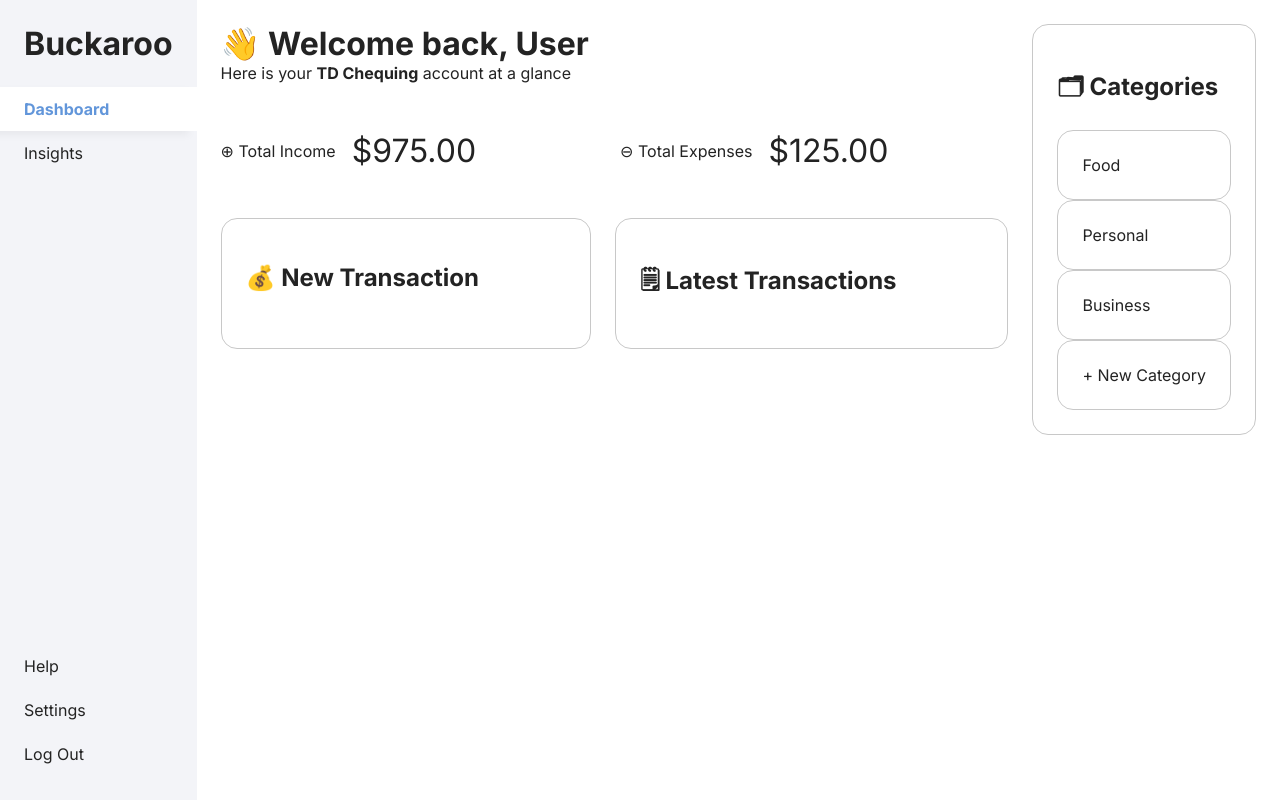
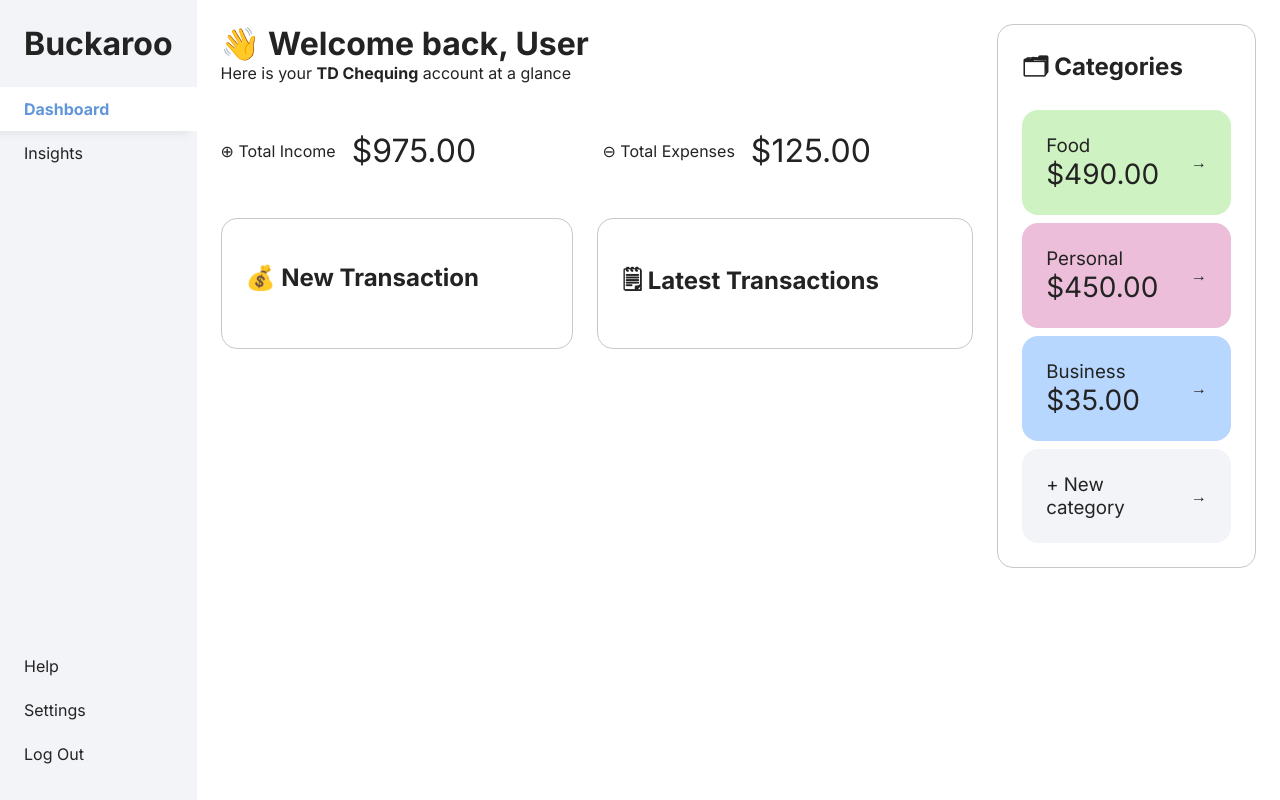
Before and after one commit to michaelti/buckaroo, a React (Create React App) app: page / in a window 1280 px wide. Built offline with nearby package versions, Linux system fonts and the light colour scheme.

Commit message:
Build out rudimentary category cards

```diff
--- /dev/null
+++ b/src/components/Categories.js
@@ -0,0 +1,19 @@
+import "./Categories.scss";
+import Card from "./Card";
+import CategoryCard from "./CategoryCard";
+
+function Categories() {
+    return (
+        <Card className="categories">
+            <h2 className="categories__title">🗂 Categories</h2>
+            <div className="categories__list">
+                <CategoryCard title="Food" amount="490" color="green" />
+                <CategoryCard title="Personal" amount="450" color="pink" />
+                <CategoryCard title="Business" amount="35" color="blue" />
+                <CategoryCard title="+ New category" />
+            </div>
+        </Card>
+    );
+}
+
+export default Categories;
--- /dev/null
+++ b/src/components/Categories.scss
@@ -0,0 +1,12 @@
+.categories {
+    &__title {
+        margin-top: 0;
+        white-space: nowrap;
+    }
+
+    &__list {
+        display: flex;
+        flex-direction: column;
+        gap: 0.5rem;
+    }
+}
--- /dev/null
+++ b/src/components/CategoryCard.js
@@ -0,0 +1,20 @@
+import "./CategoryCard.scss";
+
+function Category({ title, amount, color }) {
+    const currency = new Intl.NumberFormat("en-US", {
+        style: "currency",
+        currency: "USD",
+    });
+
+    return (
+        <div className={`category-card ${color ? `category-card--${color}` : ""}`}>
+            <div>
+                <h3 className="category-card__title">{title}</h3>
+                {amount && <span className="category-card__amount">{currency.format(amount)}</span>}
+            </div>
+            <div className="category-card__button">&rarr;</div>
+        </div>
+    );
+}
+
+export default Category;
--- /dev/null
+++ b/src/components/CategoryCard.scss
@@ -0,0 +1,35 @@
+@use '../styles/colors';
+
+.category-card {
+    display: flex;
+    align-items: center;
+    gap: 1rem;
+    background-color: colors.$light-neutral;
+    border-radius: 1rem;
+    padding: 1.5rem;
+
+    &__title {
+        margin: 0;
+        font-weight: normal;
+    }
+
+    &__amount {
+        font-size: 1.75rem;
+    }
+
+    &__button {
+        margin-left: auto;
+    }
+
+    &--green {
+        background-color: colors.$light-green;
+    }
+
+    &--pink {
+        background-color: colors.$light-pink;
+    }
+
+    &--blue {
+        background-color: colors.$light-blue;
+    }
+}
--- a/src/pages/Dashboard.js
+++ b/src/pages/Dashboard.js
@@ -1,5 +1,6 @@
 import "./Dashboard.scss";
 import MonthlySummary from "../components/MonthlySummary";
+import Categories from "../components/Categories";
 import Card from "../components/Card";
 
 function Dashboard() {
@@ -24,13 +25,7 @@ function Dashboard() {
             </div>
 
             <div className="dashboard__right">
-                <Card>
-                    <h2>🗂 Categories</h2>
-                    <Card>Food</Card>
-                    <Card>Personal</Card>
-                    <Card>Business</Card>
-                    <Card>+ New Category</Card>
-                </Card>
+                <Categories />
             </div>
         </main>
     );
--- a/src/pages/Dashboard.scss
+++ b/src/pages/Dashboard.scss
@@ -24,6 +24,10 @@ $padding: 1.5rem;
         flex-grow: 1;
     }
 
+    &__right {
+        flex-basis: 25%;
+    }
+
     &__cards {
         display: flex;
         gap: 1.5rem;
```
